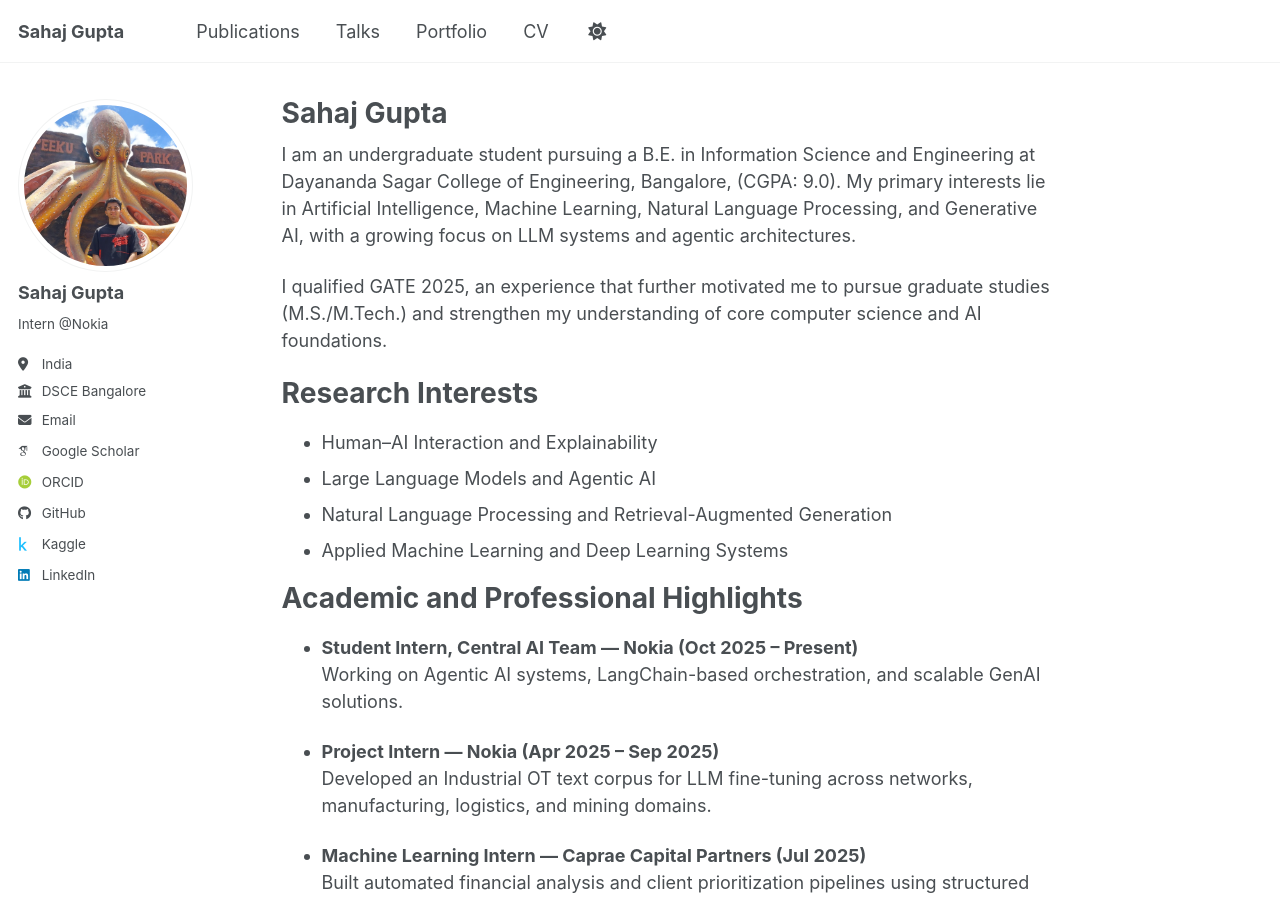
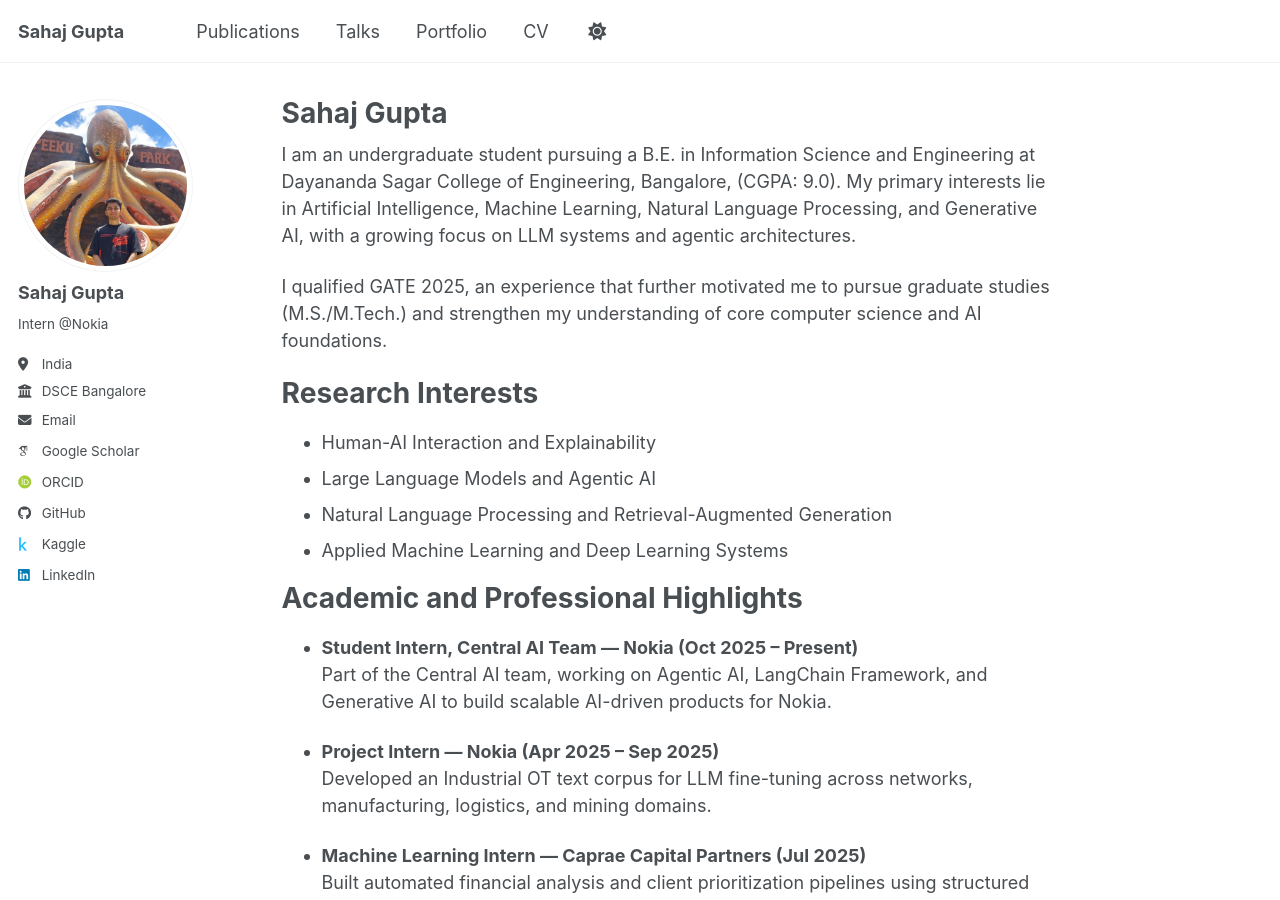
Before and after one commit to PhenomSG/phenomsg.github.io, a Jekyll site: the page built from _pages/about.md, in a window 1280 px wide and 900 px high. Built offline with Jekyll 4.4.1, drawn with Linux system fonts in a browser that asks for light colours; some web fonts are replaced; a script bundle is joined from its source files by our own code; library files that are not in the unit come from our copies.

```diff
--- a/_config.yml
+++ b/_config.yml
@@ -23,7 +23,7 @@ author:
   # Academic websites
   academia         :
   arxiv            :
-  googlescholar    : "Sahaj Gupta"
+  googlescholar    : "https://scholar.google.com/citations?user=E2369sgAAAAJ"
   inspire-hep      :
   impactstory      :
   orcid            : "https://orcid.org/0009-0008-6994-0160"
--- a/_data/cv.json
+++ b/_data/cv.json
@@ -16,7 +16,7 @@
       {
         "network": "Google Scholar",
         "username": "Sahaj Gupta",
-        "url": "https://scholar.google.com/citations?user=PS_CX0AAAAAJ"
+        "url": "https://scholar.google.com/citations?user=E2369sgAAAAJ"
       },
       {
         "network": "ORCID",
--- a/_pages/about.md
+++ b/_pages/about.md
@@ -13,7 +13,7 @@ I qualified GATE 2025, an experience that further motivated me to pursue graduat
 
 Research Interests
 ======
-- Human–AI Interaction and Explainability
+- Human-AI Interaction and Explainability
 - Large Language Models and Agentic AI
 - Natural Language Processing and Retrieval-Augmented Generation
 - Applied Machine Learning and Deep Learning Systems
@@ -21,7 +21,7 @@ Research Interests
 Academic and Professional Highlights
 ======
 - **Student Intern, Central AI Team — Nokia (Oct 2025 – Present)**
-  Working on Agentic AI systems, LangChain-based orchestration, and scalable GenAI solutions.
+  Part of the Central AI team, working on Agentic AI, LangChain Framework, and Generative AI to build scalable AI-driven products for Nokia.
 
 - **Project Intern — Nokia (Apr 2025 – Sep 2025)**
   Developed an Industrial OT text corpus for LLM fine-tuning across networks, manufacturing, logistics, and mining domains.
```
Also changed, not shown: images/profile1.png (deleted).
